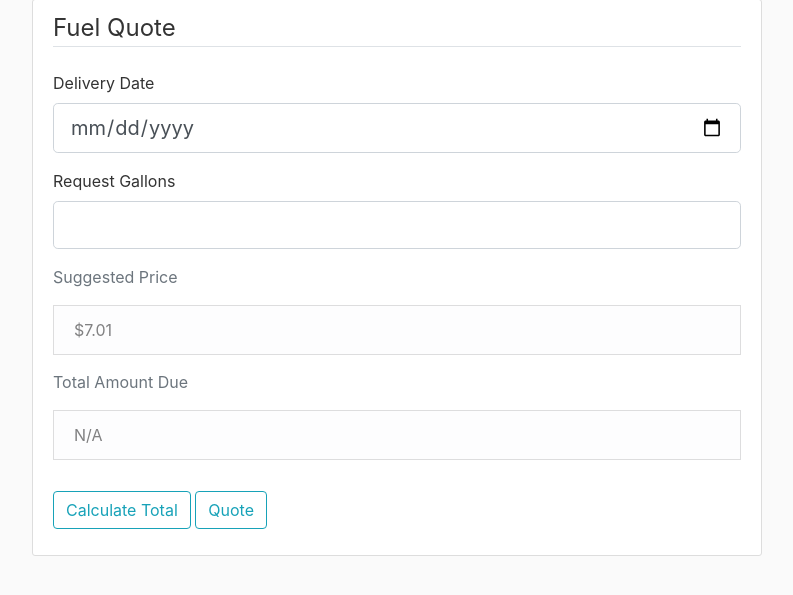
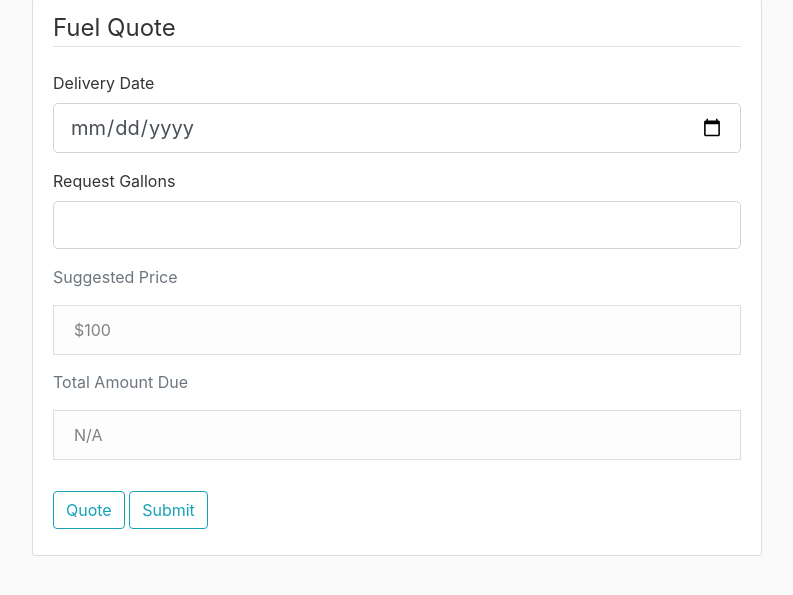
Before and after one commit to DICHAMOTO/Software-Design-Group-20, a Flask app: page /fuelquote in a window 1280 px wide. Shown: the part 81-676 px from the top of the page, without its empty margins (53-846 px from the left). Run offline with Flask 2, Linux system fonts and the light colour scheme; a user stored in the database is signed in; data comes from the database, SQL or seed files in the repository; some libraries are stand-ins or nearby versions.

Commit message:
Created calculated_price setter, cleaned up code

```diff
--- a/quote_project/forms.py
+++ b/quote_project/forms.py
@@ -112,8 +112,8 @@ class FuelQuoteForm(FlaskForm):
     # date = DateField('Delivery Date', format="%m/%d/%Y", validators=[DataRequired()])
     date = DateField('Delivery Date', format='%Y-%m-%d', validators=(validators.DataRequired(),))
     # acquire the suggested price from the pricing model here:
-    price = 7.01  # hard-coded price for temporary use
+    price = 100  # get the current price
     # suggested_price = FloatField('Suggested Price', validators=[DataRequired()], default=price)
     # date = DateField('DatePicker', format='%Y-%m-%d')
     # Quote button
-    submit = SubmitField('Quote')
+    submit = SubmitField('Submit')
--- a/quote_project/pricing_module.py
+++ /dev/null
@@ -1 +0,0 @@
-current_price = 1.5
--- a/quote_project/routes.py
+++ b/quote_project/routes.py
@@ -3,7 +3,6 @@ from quote_project.forms import RegistrationForm, LoginForm, AccountInfoForm, Fu
 from quote_project import app, db, bcrypt
 from quote_project.models import User, Quote, Profile
 from flask_login import current_user, login_required, login_user, logout_user
-import json
 
 
 # Method for the home page
@@ -83,9 +82,10 @@ def profileManagement():
         flash(f'{form.fullName.data} your account information has been successfully updated',
               'success')
 
-        exist = db.session.query(db.exists().where(Profile.user_id == current_user.id)).scalar() # check if this is exist in profile table
+        exist = db.session.query(
+            db.exists().where(Profile.user_id == current_user.id)).scalar()  # check if this is exist in profile table
 
-        if exist: #modify
+        if exist:  # modify
             prof = db.session.query(Profile).filter(Profile.user_id == current_user.id).first()
             prof.fullname = form.fullName.data
             prof.address1 = form.addressOne.data
@@ -95,8 +95,9 @@ def profileManagement():
             prof.zip = form.zipCode.data
 
         else:  # the profile of currentuser not exist
-            profileEntry = Profile(user_id = current_user.id, fullname = form.fullName.data, address1 = form.addressOne.data,
-            address2 = form.addressTwo.data, city = form.city.data, state = form.state.data, zip = form.zipCode.data)
+            profileEntry = Profile(user_id=current_user.id, fullname=form.fullName.data, address1=form.addressOne.data,
+                                   address2=form.addressTwo.data, city=form.city.data, state=form.state.data,
+                                   zip=form.zipCode.data)
             print(profileEntry)
             # add row to db commitment
             db.session.add(profileEntry)
@@ -107,15 +108,34 @@ def profileManagement():
                            form=form)
 
 
+# declare the pricing function over here
+def calculate_price(state, has_history, reuqest_gallons):
+    current_price = 1.5
+    margin = 1  # calculate the margin based on the state, history, gallons, etc
+    return current_price + margin
+
+
 @app.route('/fuelquote', methods=['GET', 'POST'])
 @login_required
 def fuelquote():
+    # get the current user ID
+    user_id = current_user.id
+    # get the state of the user
+    state = Profile.query.filter_by(user_id=user_id).first().state
+    # check if user has any history
+    has_histry = Quote.query.filter_by(user_id=user_id).first() != None
+    gallons = 0
+    current_price = 1.5
+    calculated_price = 0
     form = FuelQuoteForm()
     if request.method == 'POST':
-        if request.form['submit_button'] == 'Calculate Total':
+        if request.form['submit_button'] == 'Quote':
             print("you press the calculate button!!!")
+            gallons = form.gallons.data
+            calculated_price = calculate_price(state, has_histry, gallons)
+            form.price = calculated_price
             return render_template('fuelquote.html', title='Fuel Quote', form=form)
-        elif request.form['submit_button'] == 'Quote':
+        elif request.form['submit_button'] == 'Submit':
             print("you press the quote button!!!")
             user_id = current_user.id
             profile_id = Profile.query.filter_by(user_id=user_id).first().id
@@ -127,7 +147,7 @@ def fuelquote():
                           user_id=user_id, total=total, profile_id=profile_id)
             db.session.add(quote)
             db.session.commit()
-            flash(f'Quote!',
+            flash(f'Submitted!',
                   'success')
     return render_template('fuelquote.html', title='Fuel Quote', form=form)
 
@@ -138,7 +158,7 @@ def display_history():
     numRow = Quote.query.count()
     quote_records = []
     # create empty dictionary:
-    for counter in range(1, numRow+1):
+    for counter in range(1, numRow + 1):
         client_name = Quote.query.filter_by(id=counter).first().profile.fullname
         gallons_requested = Quote.query.filter_by(id=counter).first().request_gallons
         delivery_address1 = Quote.query.filter_by(id=counter).first().profile.address1
--- a/quote_project/templates/fuelquote.html
+++ b/quote_project/templates/fuelquote.html
@@ -51,8 +51,8 @@
                 </div>
             </fieldset>
             <div class="form-group">
-                <input type="submit" name="submit_button" value="Calculate Total" class="btn btn-outline-info">
                 <input type="submit" name="submit_button" value="Quote" class="btn btn-outline-info">
+                <input type="submit" name="submit_button" value="Submit" class="btn btn-outline-info">
             </div>
         </form>
     </div>
```
